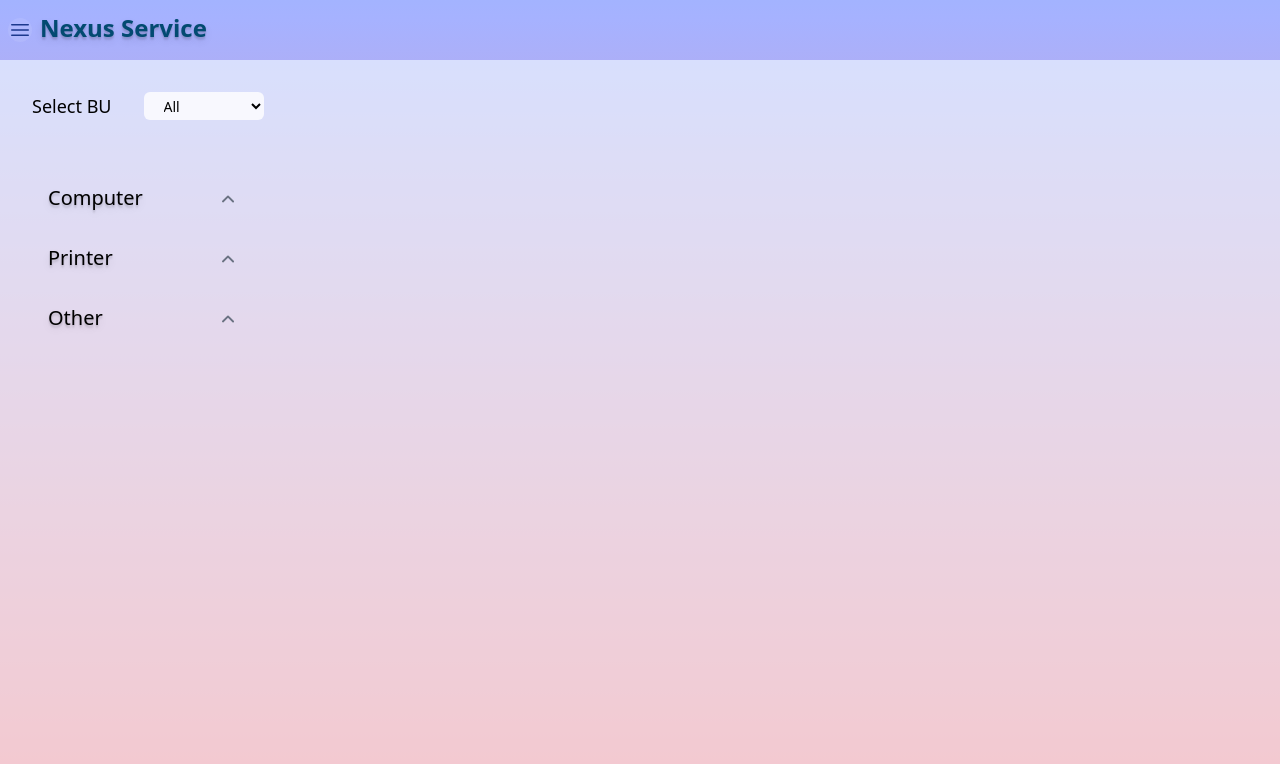
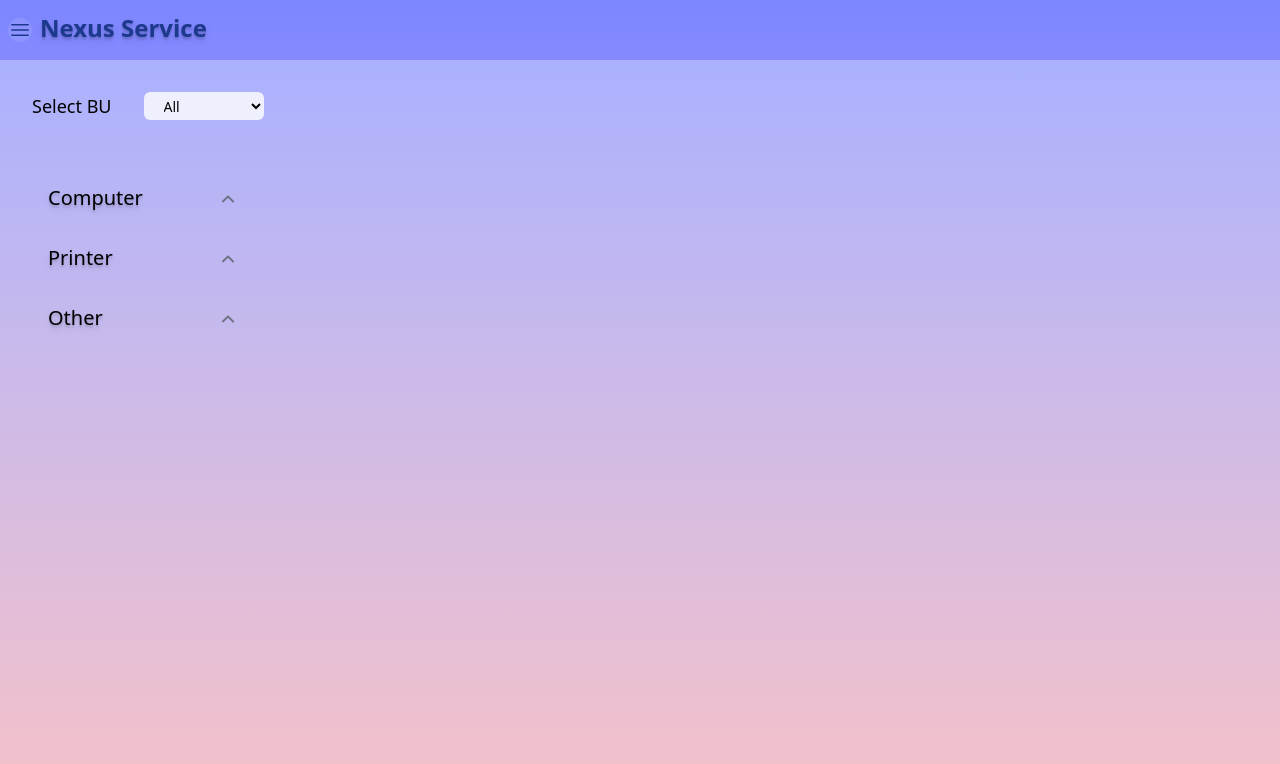
Before and after one commit to deskcodeFun/nexus-app, a Vue app: page / in a window 1280 px wide. Shown: the top 764 px of the page. Built offline with nearby package versions, Linux system fonts and the light colour scheme.

Commit message:
modified:   src/App.vue 	modified:   src/components/TheTopbar.vue

```diff
--- a/src/App.vue
+++ b/src/App.vue
@@ -1,11 +1,11 @@
 <template>
-  <div class="bg-linear-180 from-indigo-300 to-red-400">
+  <div class="bg-linear-180 from-indigo-400 to-red-300">
     <!-- <div class="bg-linear-to-b from-indigo-500 via-green-400 to-red-400"> -->
     <!-- <header class="w-auto px-2 py-1 sm:ml-6"> -->
     <header class="w-auto mb-2 pt-1">
       <TheTopbar />
     </header>
-    <main class="min-h-screen mt-1 bg-sky-50/65" id="mainApp">
+    <main class="min-h-screen mt-1 bg-sky-50/35" id="mainApp">
       <RouterView />
     </main>
   </div>
@@ -15,46 +15,4 @@
 // import { ref } from 'vue'
 import { RouterView } from 'vue-router'
 import TheTopbar from '@/components/TheTopbar.vue'
-
-import { provideToast } from 'vue-toastification'
-import 'vue-toastification/dist/index.css'
-
-provideToast()
 </script>
-
-<!-- <style>
-body {
-  background-color: #fcfdfe;
-}
-.hide-scroll::-webkit-scrollbar {
-  display: none;
-}
-.modal {
-  position: fixed;
-  top: 0;
-  left: 0;
-  width: 100%;
-  height: 70%;
-  display: flex;
-  justify-content: left;
-  align-items: top;
-  backdrop-filter: blur(4px);
-  /* background: #57eb94; */
-  /* background: linear-gradient(180deg, rgba(87, 176, 235, 0.15) 50%, rgba(243, 243, 237, 0.1) 100%); */
-}
-/* transition: 10s ease-in-out; */
-
-.slide-fade-enter-active {
-  transition: all 0.3s ease-out;
-}
-
-.slide-fade-leave-active {
-  transition: all 0.3s cubic-bezier(1, 0.5, 0.8, 1);
-}
-
-.slide-fade-enter-from,
-.slide-fade-leave-to {
-  transform: translateX(-100%);
-  opacity: 0;
-}
-</style> -->
--- a/src/components/TheTopbar.vue
+++ b/src/components/TheTopbar.vue
@@ -19,7 +19,7 @@ const navOpen = ref(false)
           class="h-6 w-6 rounded-full bg-gray-50/25 text-red-900"
         /> -->
       </button>
-      <p class="ml-2 font-bold text-2xl text-sky-900 text-shadow-lg">Nexus Service</p>
+      <p class="ml-2 font-bold text-2xl text-blue-900 text-shadow-lg">Nexus Service</p>
     </div>
   </div>
   <Transition name="slide-fade">
```
